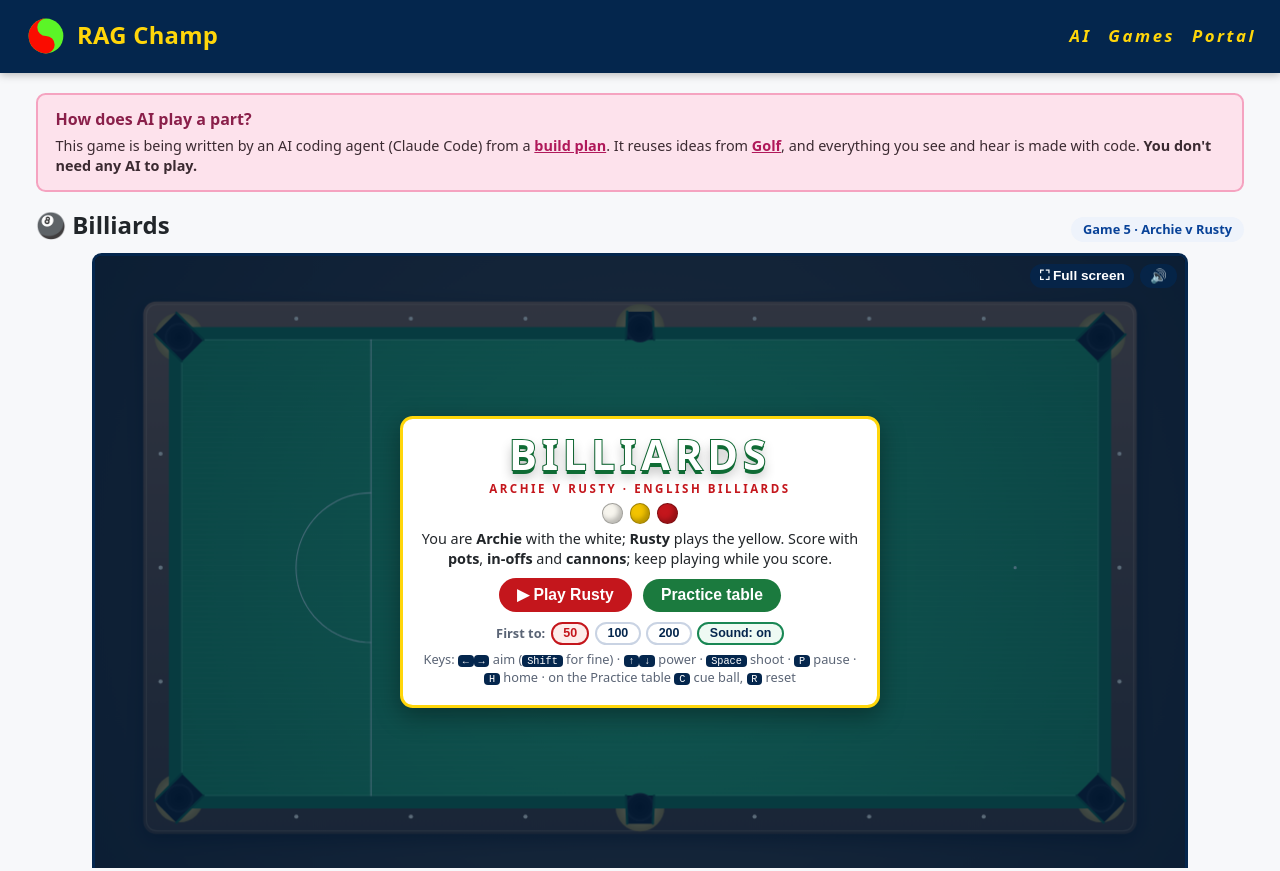
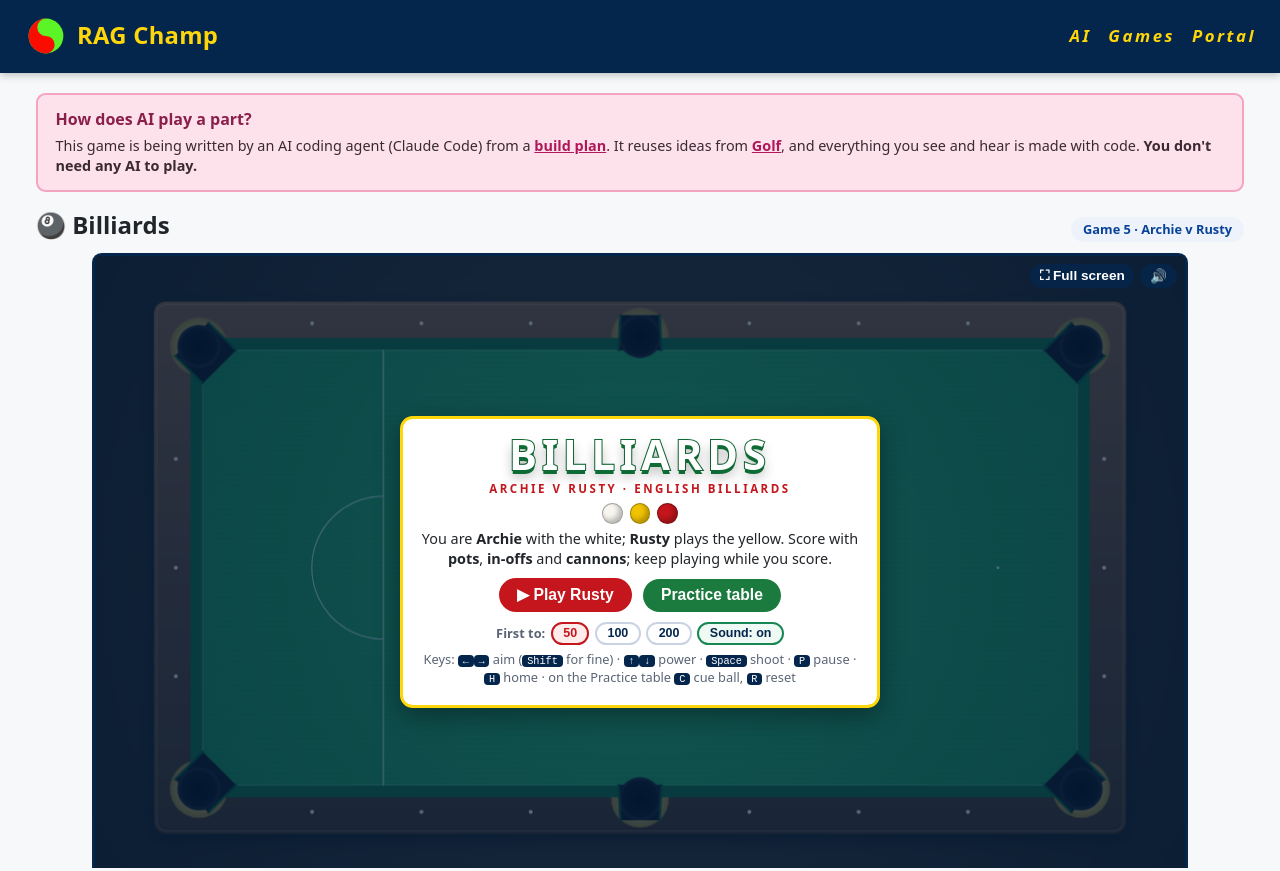
Before and after one commit to RAGchamp/GAMES, a plain HTML site: page GAME-5-Billiards/billiards.html in a window 1280 px wide. Shown: the top 871 px of the page. Drawn offline with Linux system fonts and the light colour scheme.

Commit message:
Billiards: balls at twice real size for phones, pockets at 1.6x so potting needs care
Balls (SIZE = 2) were too small to see on a phone. Pockets have their own POCKET = 1.6: at 2x,
careful pots went in 63% of the time; at 1.6x, 47%. The frame is wider to hold the bigger pockets.

Co-Authored-By: Claude Opus 5.5 <noreply@anthropic.com>

```diff
--- a/GAME-5-Billiards/billiards.html
+++ b/GAME-5-Billiards/billiards.html
@@ -309,8 +309,14 @@ function makeBSIM() {
   const G = 9.81, DT = 1 / 60, SUB = 10, H = DT / SUB;
   const clamp = (v, a, b) => Math.max(a, Math.min(b, v));
 
-  /* ---------- The table (real sizes, inside the cushions) ---------- */
-  const L = 3.569, W = 1.778, HW = W / 2, R = 0.02625;
+  /* ---------- The table (real sizes, inside the cushions) ----------
+     SIZE: the balls are drawn and played at twice real size, so they are easy to see on a phone.
+     POCKET: the pockets grow less (1.6x), so a pot still needs some care: the corner mouth is about 1.8 balls wide,
+     close to a real table. (Bigger balls and pockets on the same table make pots easier, since the pocket is wider
+     as seen from the ball; at 2x, careful pots went in 63% of the time, at 1.6x 47%.) */
+  const SIZE = 2;
+  const POCKET = 1.6;      // pocket size against real size
+  const L = 3.569, W = 1.778, HW = W / 2, R = 0.02625 * SIZE;
   const BAULK = 0.737, D_R = 0.292;
   const SPOT = { billiard: { x: 0, y: L - 0.324 }, pyramid: { x: 0, y: L * 0.75 }, centre: { x: 0, y: L / 2 } };
 
@@ -326,9 +332,9 @@ function makeBSIM() {
   /* ---------- Cushions and pockets ----------
      Cushions are the straight "nose" lines; at each pocket two jaws (short straight sides) lead into the pocket.
      A ball drops when its centre passes over the pocket's hole (a circle set just behind the mouth). */
-  const CM = 0.085;        // corner mouth: each cushion stops this far from the corner
-  const MM = 0.055;        // middle mouth: half the gap between the middle cushions
-  const LJ = 0.15, LM = 0.11;
+  const CM = 0.085 * POCKET; // corner mouth: each cushion stops this far from the corner
+  const MM = 0.055 * POCKET; // middle mouth: half the gap between the middle cushions
+  const LJ = 0.1 * POCKET, LM = 0.09 * POCKET, PR = 0.055 * POCKET;   // jaw lengths; pocket hole radius
   const SEGS = [], POCKETS = [];
   function seg(ax, ay, bx, by, kind) {
     const dx = bx - ax, dy = by - ay, len = Math.hypot(dx, dy), tx = dx / len, ty = dy / len;
@@ -346,13 +352,13 @@ function makeBSIM() {
     const A = { x: sx * HW, y: Y0 + dy * CM }, B = { x: sx * (HW - CM), y: Y0 };
     const A2 = { x: A.x + ux * LJ, y: A.y + uy * LJ }, B2 = { x: B.x + ux * LJ, y: B.y + uy * LJ };
     seg(A.x, A.y, A2.x, A2.y, 'jaw'); seg(B.x, B.y, B2.x, B2.y, 'jaw');
-    POCKETS.push({ id, x: sx * (HW + 0.01), y: Y0 - dy * 0.01, r: 0.055, corner: true, mouth: [A, A2, B2, B] });
+    POCKETS.push({ id, x: sx * (HW + 0.01 * POCKET), y: Y0 - dy * 0.01 * POCKET, r: PR, corner: true, mouth: [A, A2, B2, B] });
   }
   for (const [id, sx] of [['ML', -1], ['MR', 1]]) {
     const A = { x: sx * HW, y: L / 2 + MM }, B = { x: sx * HW, y: L / 2 - MM };
-    const A2 = { x: sx * (HW + LM), y: L / 2 + MM - 0.005 }, B2 = { x: sx * (HW + LM), y: L / 2 - MM + 0.005 };
+    const A2 = { x: sx * (HW + LM), y: L / 2 + MM - 0.005 * POCKET }, B2 = { x: sx * (HW + LM), y: L / 2 - MM + 0.005 * POCKET };
     seg(A.x, A.y, A2.x, A2.y, 'jaw'); seg(B.x, B.y, B2.x, B2.y, 'jaw');
-    POCKETS.push({ id, x: sx * (HW + 0.045), y: L / 2, r: 0.055, corner: false, mouth: [A, A2, B2, B] });
+    POCKETS.push({ id, x: sx * (HW + 0.035 * POCKET), y: L / 2, r: PR, corner: false, mouth: [A, A2, B2, B] });
   }
 
   const inD = (x, y) => y <= BAULK && Math.hypot(x, y - BAULK) <= D_R;
@@ -652,7 +658,7 @@ function makeBSIM() {
   }
 
   return {
-    G, DT, SUB, L, W, HW, R, BAULK, D_R, SPOT, SEGS, POCKETS, IDS, VMAX, MU_S, MU_R, E_BALL, E_CUSH,
+    G, DT, SUB, SIZE, POCKET, L, W, HW, R, BAULK, D_R, SPOT, SEGS, POCKETS, IDS, VMAX, MU_S, MU_R, E_BALL, E_CUSH,
     inD, onBed, ball, practiceLayout, newState, cloneBalls, find, moving, anyMoving, step, strike, simulate,
     firstContact, free, placeAt, respotRed, placeInD, toiPt, toiSeg,
     OTHER, VALUE, PENALTY, referee, newMatch, startTurn, applyShot, cpuCandidates, cpuValue, cpuPick
@@ -704,7 +710,7 @@ window.addEventListener('DOMContentLoaded', () => {
   const wrap = $('wrap'), stage = $('stage'), controls = $('controls');
   let LW = 960, LH = 540, scale = 1, cssW = 960, cssH = 540, running = false, topPx = 44, cornerLeft = 700;
   let K = 240, OX = 0, OY = 0;                    // screen x = OX + y*K, screen y = OY + x*K (baulk on the left)
-  const FRAME = 0.15, CUSH = 0.05;                // wooden frame and cushion widths (m)
+  const FRAME = 0.2, CUSH = 0.05;                 // wooden frame and cushion widths (m); wide enough for the big pockets
   const toS = (x, y) => [OX + y * K, OY + x * K];
   const toW = (sx, sy) => ({ x: (sy - OY) / K, y: (sx - OX) / K });
   const tableCv = document.createElement('canvas'), tctx = tableCv.getContext('2d');
@@ -1183,7 +1189,7 @@ window.addEventListener('DOMContentLoaded', () => {
     for (let i = 1; i < 8; i++) if (i !== 4) for (const s of [-1, 1]) { const [x, y] = toS(s * (HW + FRAME * 0.55), L * i / 8); c.beginPath(); c.arc(x, y, Math.max(1.2, 0.008 * K), 0, 7); c.fill(); }
     for (let i = 1; i < 4; i++) for (const yy of [-FRAME * 0.55, L + FRAME * 0.55]) { const [x, y] = toS(-HW + W * i / 4, yy); c.beginPath(); c.arc(x, y, Math.max(1.2, 0.008 * K), 0, 7); c.fill(); }
     // brass plates round the pockets
-    for (const p of BS.POCKETS) { const [x, y] = toS(p.x, p.y); const br = c.createRadialGradient(x, y, 0, x, y, 0.1 * K); br.addColorStop(0, '#e6c56a'); br.addColorStop(1, '#8c6a22'); c.fillStyle = br; c.beginPath(); c.arc(x, y, 0.095 * K, 0, 7); c.fill(); }
+    for (const p of BS.POCKETS) { const [x, y] = toS(p.x, p.y); const br = c.createRadialGradient(x, y, 0, x, y, (p.r + 0.035) * K); br.addColorStop(0, '#e6c56a'); br.addColorStop(1, '#8c6a22'); c.fillStyle = br; c.beginPath(); c.arc(x, y, (p.r + 0.03) * K, 0, 7); c.fill(); }
     // cushions, then the cloth
     c.fillStyle = '#0d5f2e'; worldRect(c, -HW - CUSH, -CUSH, HW + CUSH, L + CUSH); c.fill();
     const cl = c.createRadialGradient(cx, cy, K * 0.2, cx, cy, K * L * 0.62);
@@ -1264,7 +1270,7 @@ window.addEventListener('DOMContentLoaded', () => {
     const at = s => toS(c.x - dx * s, c.y - dy * s);
     const [tx, ty] = at(d0), [bx, by] = at(d0 + LEN);
     const px = -(by - ty), py = bx - tx, pl = Math.hypot(px, py) || 1, nx = px / pl, ny = py / pl;
-    const wTip = 0.0055 * K, wButt = 0.0145 * K;
+    const wTip = 0.0085 * K, wButt = 0.02 * K;   // thicker than real, to suit the big balls
     const part = (s0, s1, w0, w1, col) => {
       const [x0, y0] = at(s0), [x1, y1] = at(s1);
       ctx.fillStyle = col; ctx.beginPath();
```
Also changed, not shown: 1 other file.
